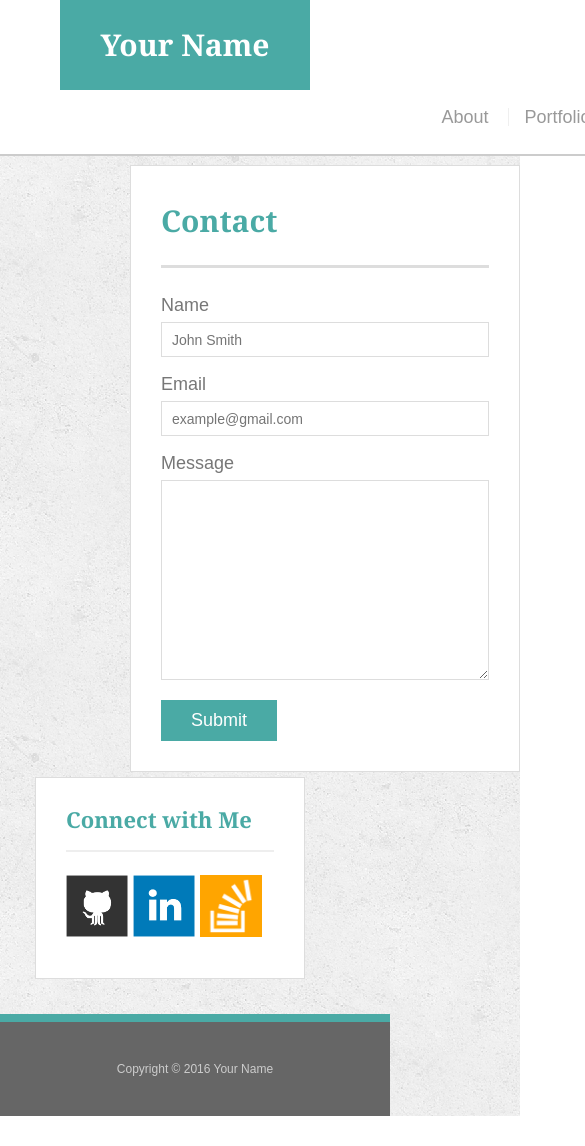
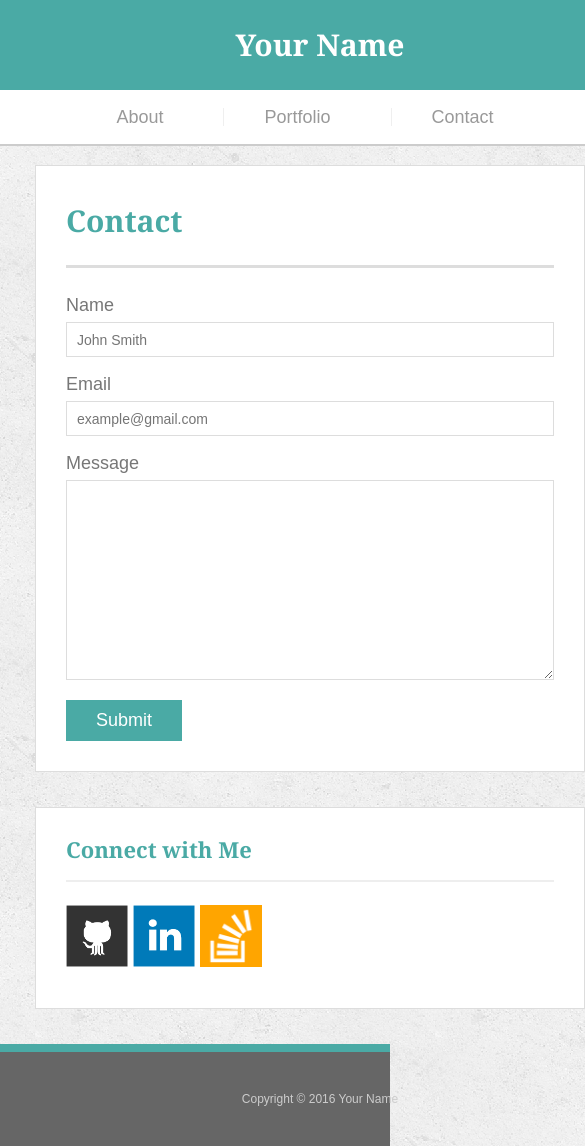
Before and after one commit to joycetio/Responsive-Portfolio, a plain HTML site: page contact.html in a window 390 px wide. Shown: the top 1146 px of the page, 585 px wide, since content can reach past the window. Before the commit the page ends 1116 px from the top, so only its background shows below. Drawn offline with Linux system fonts and the light colour scheme.

Commit message:
update changes

```diff
--- a/assets/css/style.css
+++ b/assets/css/style.css
@@ -246,85 +246,6 @@ input[type=submit] {
 }
 
 /*Media Queries */
-@media screen and (max-width: 640px) {
-  body {
-    position: static;
-   }
-
-   #logo {
-    width: 100%;
-   }
-
-  nav {
-    position: static;
-    width: 640px;
-    margin-top: 10px;
-    margin-bottom: 10px;
-    text-align: center;
-  }
-
-  .main-section {
-    position: static;
-    width: 550px;
-    margin: 35px;
-    margin-bottom: 0px;
-  }
-
-  .auth-image {
-    position: static;
-    width: 100%;
-  }
-
-  .sidebar {
-    position: static;
-    float: left;
-    width: 550px;
-    margin: 35px;
-  }
-
-  .work {
-    width: 100%;
-  }
-
-}
-
-@media screen and (max-width: 768px) {
-  body { position: static; }
-
-  #logo {
-    position: static;
-    width: 256px;
-  }
-
-  nav {
-    margin-right: 20px;
-    margin-bottom: 20px;
-  }
-
-  .main-section {
-    position: static;
-    width: 685px;
-    margin-right: 35px;
-    margin-left: 35px;
-  }
-
-  .sidebar {
-    position: static;
-    width: 685px;
-    float: left;
-    margin-top: 5px;
-    margin-left: 35px;
-    margin-right: 35px;
-    margin-bottom: 35px;
-  }
-
-  .auth-image {
-    position: static;
-    width: 50%;
-  }
-
-}
-
 @media screen and (max-width: 980px) {
   body {
     position: static;
@@ -361,4 +282,105 @@ input[type=submit] {
   .work {
     width: 100%;
   }
+
+  .work:nth-child(even) {
+    float: left;
+  }
+
 }
+
+@media screen and (max-width: 768px) {
+
+  #logo {
+    position: static;
+    width: 256px;
+  }
+
+  nav {
+   /* margin-right: 20px;
+    margin-bottom: 20px;*/
+    width: 420px;
+  }
+
+  .main-section {
+    position: static;
+    width: 685px;
+    margin-right: 35px;
+    margin-left: 35px;
+  }
+
+  .sidebar {
+    position: static;
+    width: 685px;
+    float: left;
+    margin-top: 5px;
+    margin-left: 35px;
+    margin-right: 35px;
+    margin-bottom: 35px;
+  }
+
+  .auth-image {
+    position: static;
+    width: 50%;
+  }
+
+  .work {
+    width: 290px;
+  }
+
+}
+
+@media screen and (max-width: 640px) {
+  body {
+    position: static;
+   }
+
+   .container {
+    position: static;
+    width: 640px;
+    margin: 0;
+   }
+
+   #logo {
+    position: static;
+    width: 640px;
+    margin: 0;
+  }
+
+  nav {
+    position: static;
+    width: 640px;
+    margin-top: 10px;
+    margin-bottom: 10px;
+    padding-left: 155px;
+    text-align: center;
+  }
+
+  nav a {
+    padding: 0px 40px;
+  }
+
+  .main-section {
+    position: static;
+    width: 550px;
+    margin: 35px;
+    margin-bottom: 0px;
+  }
+
+  .auth-image {
+    position: static;
+    width: 100%;
+  }
+
+  .sidebar {
+    position: static;
+    float: left;
+    width: 550px;
+    margin: 35px;
+  }
+
+  .work {
+    width: 100%;
+  }
+
+}
```
Also changed, not shown: index.html (+2 -2 lines).
